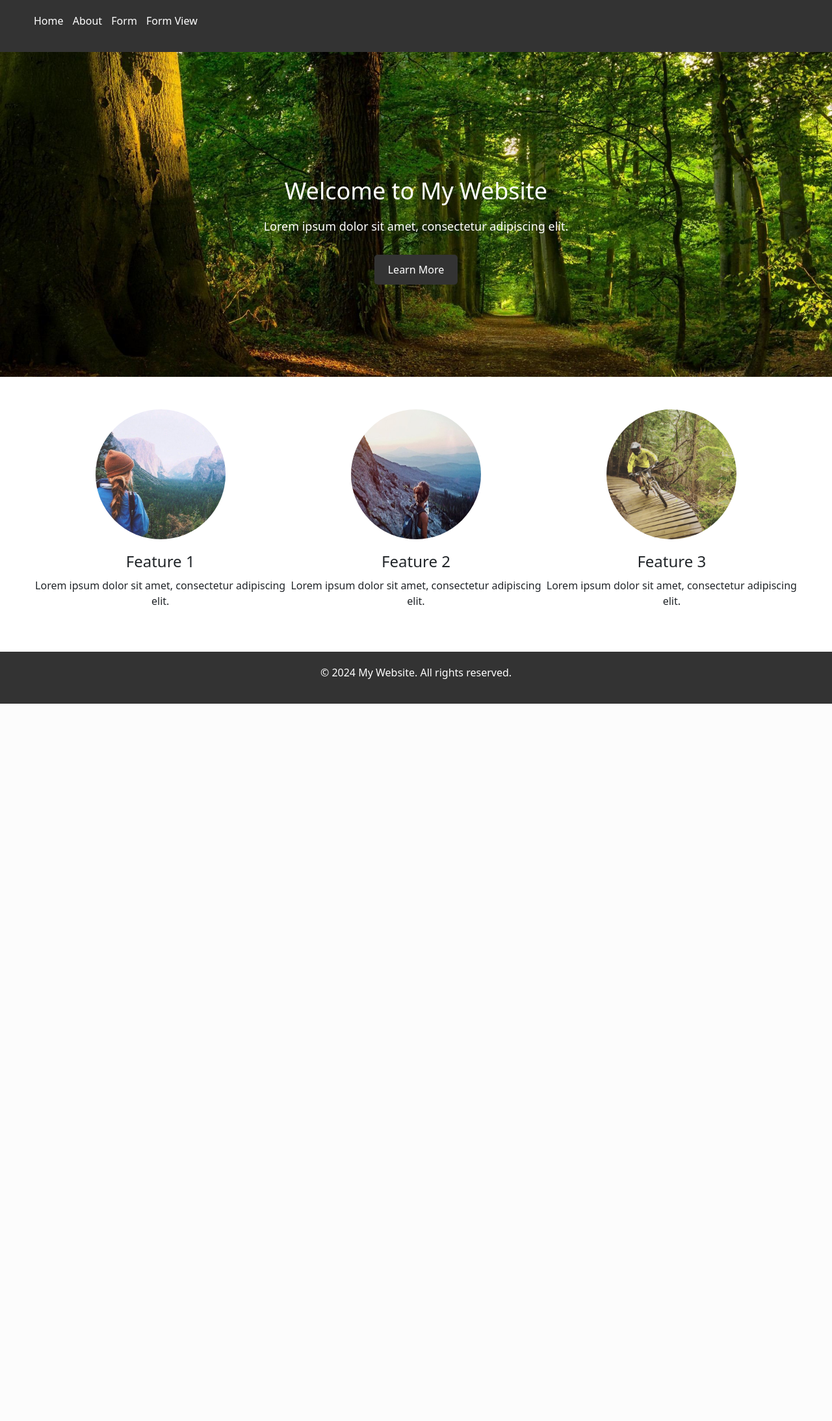
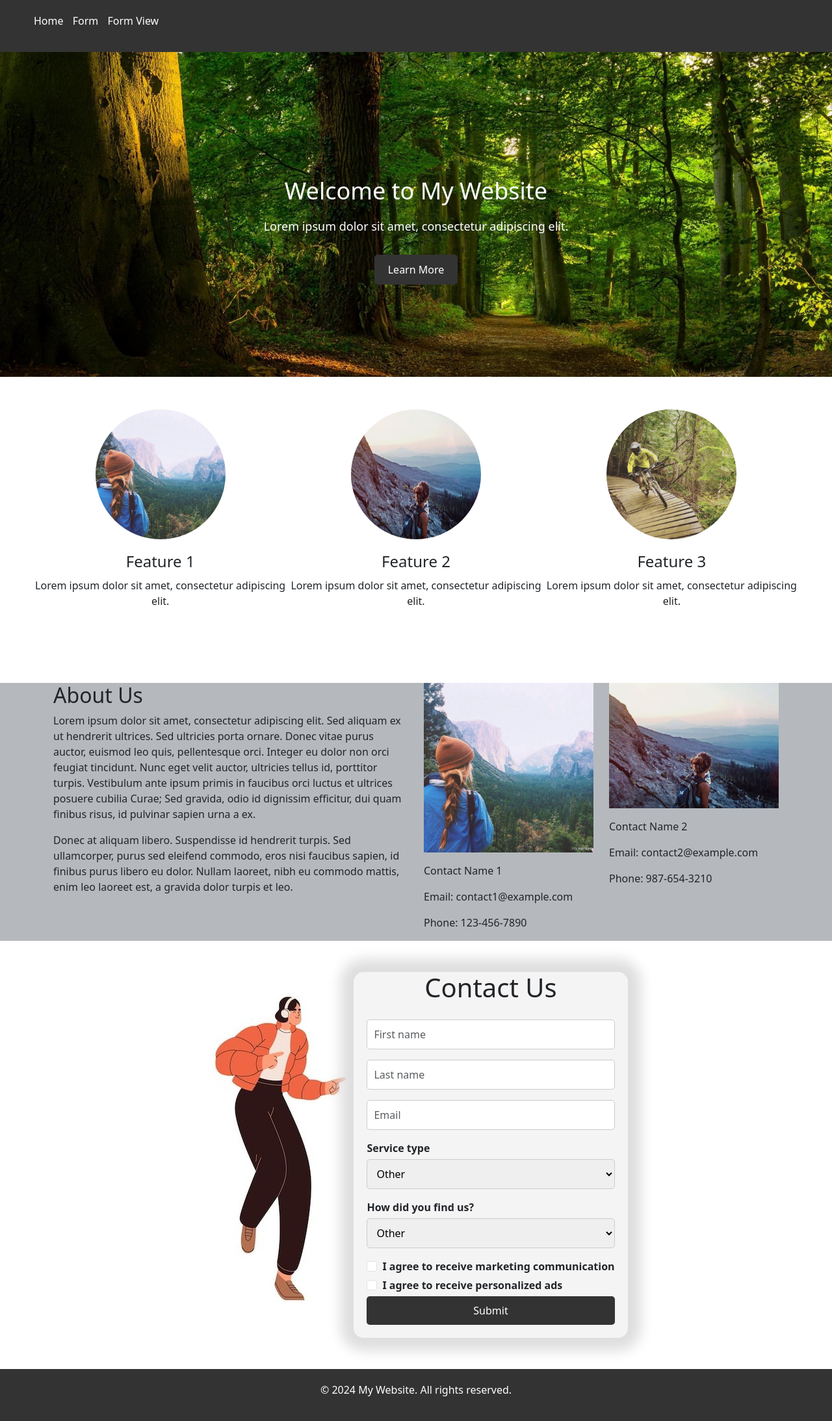
Before and after one commit to zdxfghj/django_form, a Django app: page / in a window 1280 px wide. Shown: the whole page at 65% size. Before the commit the page ends 1083 px from the top, so only its background shows below. Run offline with Django 4.2, Linux system fonts and the light colour scheme.

Commit message:
form contact us with send message email

```diff
--- a/djangoProject/settings.py
+++ b/djangoProject/settings.py
@@ -48,7 +48,7 @@ ALLOWED_HOSTS = []
 INSTALLED_APPS = [
     'main',
     'form',
-    'googlecharts',
+
     'django.contrib.admin',
     'django.contrib.auth',
     'django.contrib.contenttypes',
--- a/form/admin.py
+++ b/form/admin.py
@@ -1,5 +1,5 @@
 from django.contrib import admin
-from .models import Artiles
+from .models import FeedBack
 
-admin.site.register(Artiles)
+admin.site.register(FeedBack)
 # Register your models here.
--- a/form/forms.py
+++ b/form/forms.py
@@ -1,30 +1,42 @@
-from .models import Artiles
-from django.forms import ModelForm, TextInput,Select
+from .models import FeedBack
+from django.forms import ModelForm, TextInput, Select, CheckboxInput
+
 
 class ArticleForm(ModelForm):
     class Meta:
-        model = Artiles
-        fields = ['first_name', 'last_name', 'email', 'service_type', 'info']
-
+        model = FeedBack
+        fields = '__all__'
+        # fields = ['first_name', 'last_name', 'email', 'service_type', 'info', '']
 
         widgets = {
             'first_name': TextInput(attrs={
-                        'type': 'text',
-                        "name": "first_name",
-                        "placeholder" : 'First name',
-                        "required": "true"
+                'type': 'text',
+                "name": "first_name",
+                "placeholder": 'First name',
+                "required": "true",
+                'class': 'form-control'
             }),
             'last_name': TextInput(attrs={
                 'type': 'text',
                 "name": "last_name",
                 "placeholder": 'Last name',
-                "required": "true"
+                "required": "true",
+                'class': 'form-control'
             }),
             'email': TextInput(attrs={
                 'type': 'email',
                 "name": "email",
                 "placeholder": 'Email',
-                "required": "true"
+                "required": "true",
+                'class': 'form-control'
             }),
+            "personalize_ads": CheckboxInput(attrs={
+                'type': 'checkbox',
+                'class': 'form-check-input'
+            }),
+            'mark_communication': CheckboxInput(attrs={
+                'type': 'checkbox',
+                'class': 'form-check-input'
+            })
 
         }
--- a/form/models.py
+++ b/form/models.py
@@ -1,38 +1,39 @@
 from django.db import models
 
+SERVICE_CHOICES = (
+    ('Ride hailing', 'Ride hailing'),
+    ('Taxi', 'Taxi'),
+    ('Executive cars', 'Executive cars'),
+    ('Aiport shuttle', 'Aiport shuttle'),
+    ('Bikes or motorbikes', 'Bikes or motorbikes'),
+    ('Delivery', 'Delivery'),
+    ('Other', 'Other'),
+)
 
 
-class Artiles(models.Model):
-    SERVICE_CHOICES = (
-        ('Ride hailing', 'Ride hailing'),
-        ('Taxi', 'Taxi'),
-        ('Executive cars', 'Executive cars'),
-        ('Aiport shuttle', 'Aiport shuttle'),
-        ('Bikes or motorbikes', 'Bikes or motorbikes'),
-        ('Delivery', 'Delivery'),
-        ('Other', 'Other'),
-    )
+FUND_US_CHOICES = (
+    ('Facebook', 'Facebook'),
+    ('Google', 'Google'),
+    ('Online media', 'Online media'),
+    ('Other social media', 'Other social media'),
+    ('Referred by customer', 'Referred by customer'),
+    ('Delivery', 'Delivery'),
+    ('Other', 'Other'),
+)
 
-    FUND_US_CHOICES = (
-        ('Facebook', 'Facebook'),
-        ('Google', 'Google'),
-        ('Online media', 'Online media'),
-        ('Other social media', 'Other social media'),
-        ('Referred by customer', 'Referred by customer'),
-        ('Delivery', 'Delivery'),
-        ('Other', 'Other'),
-    )
 
+class FeedBack(models.Model):
     first_name = models.CharField("Имя пользователя", max_length=50)
     last_name = models.CharField("Фамилия пользователя", max_length=50)
     email = models.EmailField("Email")
     service_type = models.CharField(max_length=20, choices=SERVICE_CHOICES, default='Other')
     info = models.CharField(max_length=20, choices=FUND_US_CHOICES, default='Other')
-
+    mark_communication = models.BooleanField(default=False)
+    personalize_ads = models.BooleanField(default=False)
 
     def __str__(self):
         return self.first_name
 
     class Meta:
         verbose_name = "Форма обратной связи"
-        verbose_name_plural ="Формы обратной связи"
+        verbose_name_plural = "Формы обратной связи"
--- a/form/templates/form/form.html
+++ b/form/templates/form/form.html
@@ -1,35 +1,78 @@
-{% extends 'main/layout.html' %}
+
 
 {% load static %}
 
-{% block title %}
-   Форма
+
+
+
+{% block form_validation %}
+<script>
+        (() => {
+            'use strict'
+
+            // Fetch all the forms we want to apply custom Bootstrap validation styles to
+            const forms = document.querySelectorAll('.needs-validation')
+
+            // Loop over them and prevent submission
+            Array.from(forms).forEach(form => {
+                form.addEventListener('submit', event => {
+                    if (!form.checkValidity()) {
+                        event.preventDefault()
+                        event.stopPropagation()
+                    }
+
+                    form.classList.add('was-validated')
+                }, false)
+            })
+        })()
+
+    </script>
+
 {% endblock %}
 
+
+
 {% block content %}
-    <div class="d-flex justify-content-center align-items-center mt-5">
-             <div> <img src="{% static 'main/img/guese.jpg' %}" alt="guese "/></div>
+    <div class="d-flex justify-content-center align-items-center mt-5 mb-5" id="feedback">
+        <div><img src="{% static 'main/img/guese.jpg' %}" alt="guese "/></div>
         <div class="form_background">
             <h1 class="margin_h1">Contact Us</h1>
-              <form  method="POST">
+            <form method="POST" action="{% url 'form_create' %}" class="needs-validation" novalidate>
                 {% csrf_token %}
-                  <div class="form-group">
+                <div class="mb-3">
                     {{ form.first_name }}
+                    <div class="invalid-feedback">
+                        This field is required
                     </div>
-                  <div class="form-group">
+                </div>
+                <div class="mb-3">
                     {{ form.last_name }}
                 </div>
-                  <div class="form-group">
+                <div class="mb-3">
                     {{ form.email }}
                 </div>
-                   <div class="form-group">
+                <div class="mb-3">
                     <label>Service type</label>
                     {{ form.service_type }}
                 </div>
-                   <div class="form-group">
+                <div class="mb-3">
                     <label>How did you find us?</label>
                     {{ form.info }}
                 </div>
+                <div class="form-check">
+                   {{ form.personalize_ads }}
+                    <label class="form-check-label" for="flexCheckChecked">
+                        I agree to receive marketing communication
+                    </label>
+                </div>
+                 <div class="form-check">
+                   {{ form.mark_communication }}
+                    <label class="form-check-label" for="flexCheckChecked">
+                        I agree to receive personalized ads
+                    </label>
+                </div>
+
+
 
                 <span>{{ error }}</span>
                 <button type="submit">Submit</button>
--- a/form/urls.py
+++ b/form/urls.py
@@ -4,5 +4,7 @@ from . import views
 
 urlpatterns = [
     path('', views.forms_create, name='form_create'),
-    path('view/', views.forms_view, name="form_view")
+    path('view/', views.forms_view, name="form_view"),
+    path('view/success', views.form_view_success, name="form_view_success"),
+
 ]
--- a/main/urls.py
+++ b/main/urls.py
@@ -4,5 +4,5 @@ from . import views
 
 urlpatterns = [
     path('', views.index, name='home'),
-    path('about', views.about, name='about')
+    # path('about', views.about, name='about')
 ]
--- a/main/views.py
+++ b/main/views.py
@@ -1,8 +1,11 @@
 from django.shortcuts import render
 from django.http import HttpResponse
+from form.forms import ArticleForm
+
 
 def index(request):
-    return render(request,'main/index.html', {'title': "Главная страница !!!"})
+    form = ArticleForm()
+    return render(request,'main/index.html', {'title': "Главная страница !!!", 'form': form})
 
 
 def about(request):
--- a/templates/main/index.html
+++ b/templates/main/index.html
@@ -36,10 +36,38 @@
               <p>Lorem ipsum dolor sit amet, consectetur adipiscing elit.</p>
           </div>
       </section>
-
+        <section class="bg-secondary bg-opacity-50 mt-4">
+      <div class="container mt-5 ">
+        <div class="row">
+            <div class="col-md-6">
+                <h2>About Us</h2>
+                <p>Lorem ipsum dolor sit amet, consectetur adipiscing elit. Sed aliquam ex ut hendrerit ultrices. Sed ultricies porta ornare. Donec vitae purus auctor, euismod leo quis, pellentesque orci. Integer eu dolor non orci feugiat tincidunt. Nunc eget velit auctor, ultricies tellus id, porttitor turpis. Vestibulum ante ipsum primis in faucibus orci luctus et ultrices posuere cubilia Curae; Sed gravida, odio id dignissim efficitur, dui quam finibus risus, id pulvinar sapien urna a ex.</p>
+                <p>Donec at aliquam libero. Suspendisse id hendrerit turpis. Sed ullamcorper, purus sed eleifend commodo, eros nisi faucibus sapien, id finibus purus libero eu dolor. Nullam laoreet, nibh eu commodo mattis, enim leo laoreet est, a gravida dolor turpis et leo.</p>
+            </div>
+            <div class="col-md-6 ">
+                <div class="row">
+                    <div class="col-6">
+                        <img src="{% static 'main/img/1.jpg' %}" alt="Contact 1" class="img-fluid mb-3">
+                        <p>Contact Name 1</p>
+                        <p>Email: contact1@example.com</p>
+                        <p>Phone: 123-456-7890</p>
+                    </div>
+                    <div class="col-6">
+                        <img src="{% static 'main/img/2.jpg' %}" alt="Contact 2" class="img-fluid mb-3">
+                        <p>Contact Name 2</p>
+                        <p>Email: contact2@example.com</p>
+                        <p>Phone: 987-654-3210</p>
+                    </div>
+                </div>
+            </div>
+        </div>
+    </div>
+        </section>
+         {% include 'form/form.html' %}
       <footer>
           <p>&copy; 2024 My Website. All rights reserved.</p>
       </footer>
+
     </div>
 {#    {% include 'main/test.html' %}#}
 {% endblock %}
--- a/templates/main/layout.html
+++ b/templates/main/layout.html
@@ -10,19 +10,21 @@
     <title> {% block title  %}{% endblock %}</title>
     <link rel="stylesheet" href="https://cdn.jsdelivr.net/npm/bootstrap@5.3.2/dist/css/bootstrap.min.css">
     <link rel="stylesheet" href="{% static 'main/css/main.css' %}">
+{% block social_media %}{% endblock %}
+{% block service_type %}{% endblock %}
 </head>
 <body >
     <header>
           <nav>
               <ul>
                   <li><a href="{% url 'home' %}">Home</a></li>
-                  <li><a href="{% url 'about' %}">About</a></li>
-                  <li><a href="{% url 'form_create' %}">Form</a></li>
+                  <li><a href="#feedback">Form</a></li>
                    <li><a href="{% url 'form_view' %}">Form View</a></li>
               </ul>
           </nav>
       </header>
     {% block content  %}
     {% endblock %}
+{% block form_validation %}{% endblock %}
 </body>
 </html>
```
Also changed, not shown: form/templates/form/form_view.html (+86 -39 lines), form/views.py (+28 -9 lines), templates/main/about.html (deleted, +0 -8 lines), db.sqlite3. Lines whose indentation alone changed are shown as unchanged.
